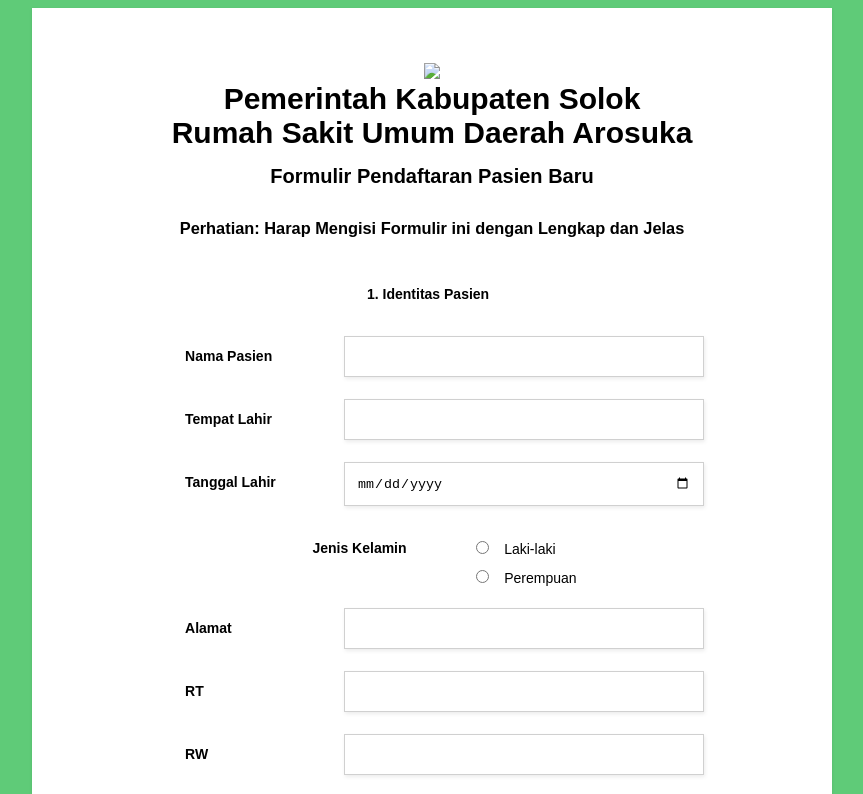
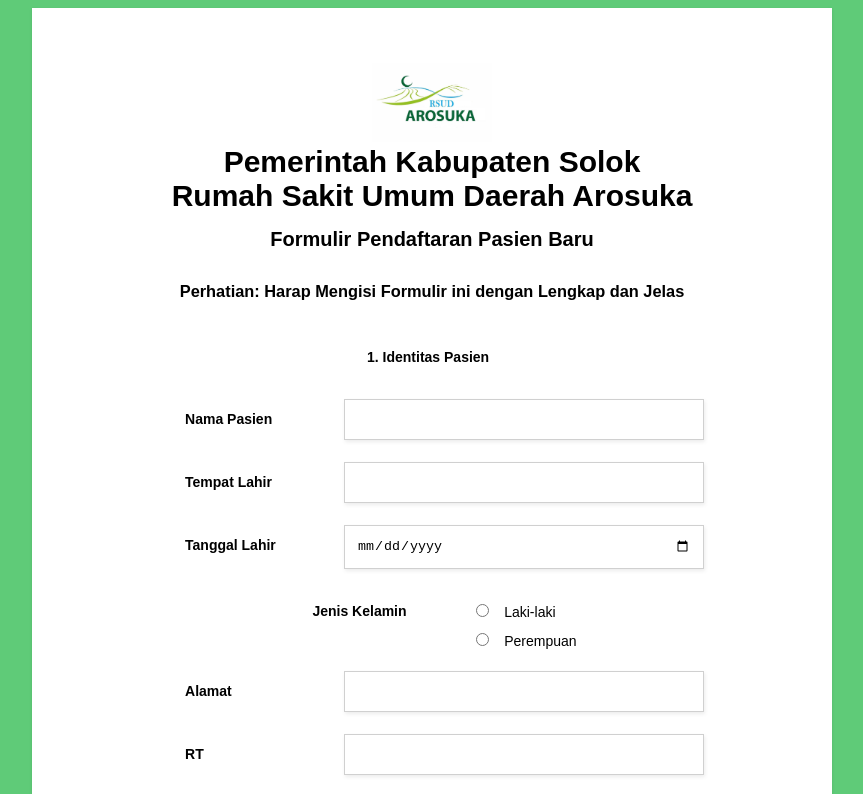
Before and after one commit to tegar-ganang/quiz-1-Pweb, a plain HTML site: page index.html in a window 1280 px wide. Shown: the top 794 px of the page, without its empty margins (208-1071 px from the left). Drawn offline with nearby package versions, Linux system fonts and the light colour scheme; the site is published under a folder, as on GitHub Pages, so addresses that start at the root find nothing.

Commit message:
Update index.html

```diff
--- a/index.html
+++ b/index.html
@@ -13,7 +13,7 @@
     <div class="main-content">
         <form class="form-basic" action="login.html">
             <div class="form-title-row">
-                <img src="/img/arosuka.jpg" style="max-width: 120px">
+                <img src="./img/arosuka.jpg" style="max-width: 120px">
                 <br>
                 <h1>Pemerintah Kabupaten Solok <br> Rumah Sakit Umum Daerah Arosuka</h1>
                 <h2>Formulir Pendaftaran Pasien Baru</h2>
```
